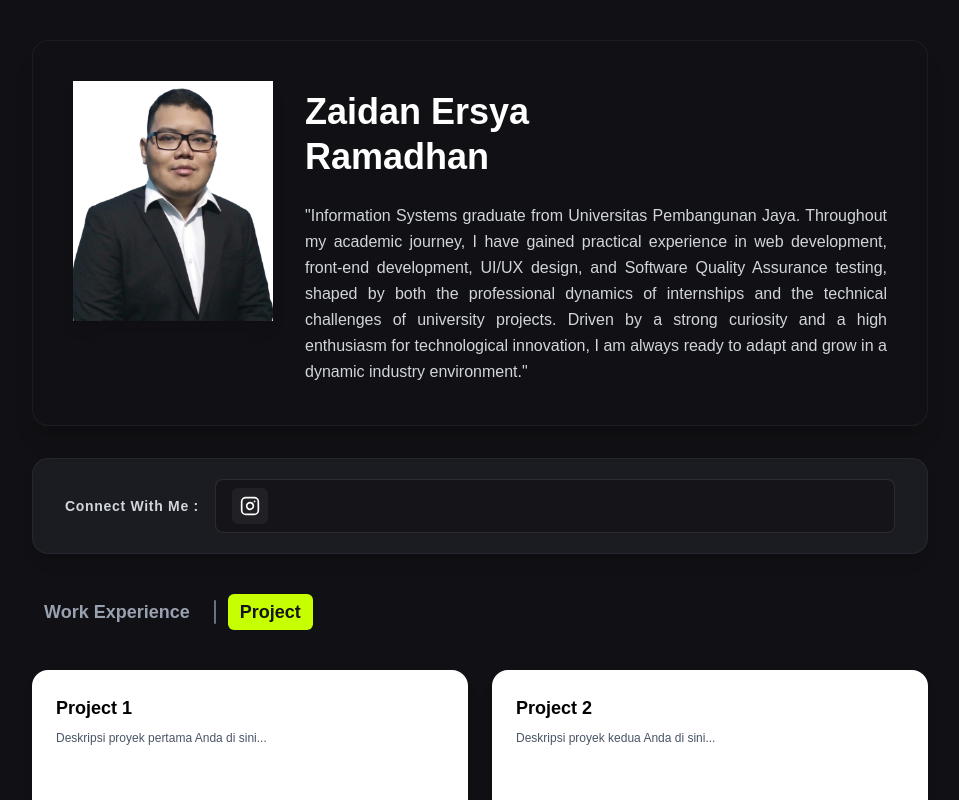
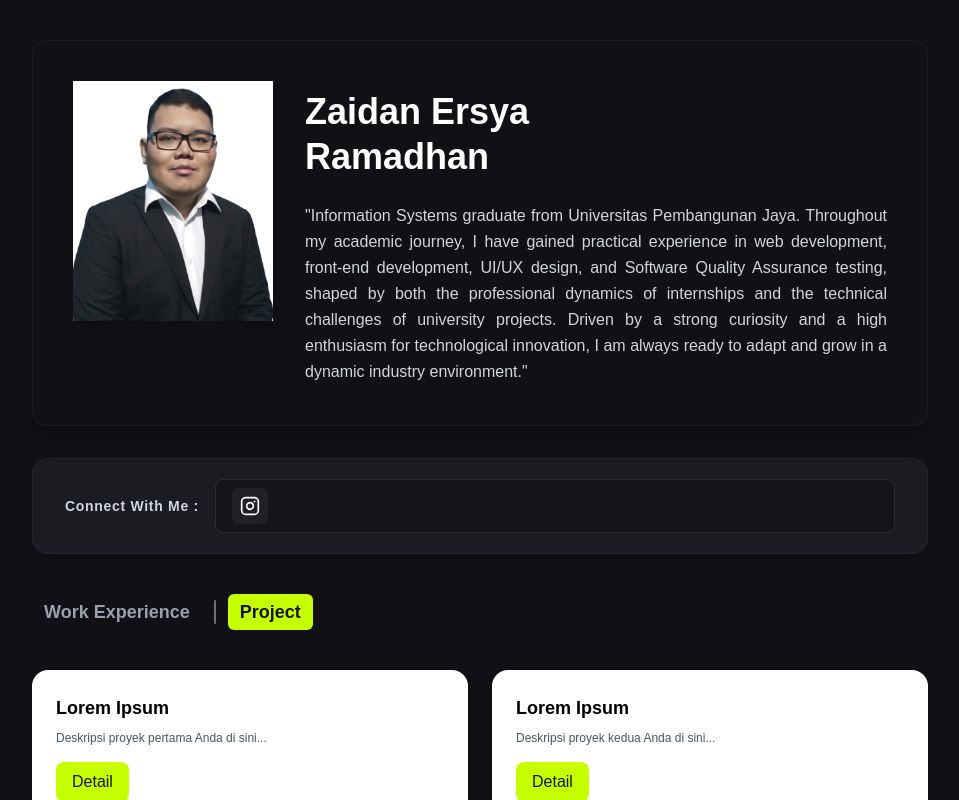
Before and after one commit to ImZard/profil, a Next.js app in the folder portofolio/: page / in a window 1280 px wide. Both pictures are taken after a click on the button "Project". Shown: the top 800 px of the page, without its empty margins (160-1119 px from the left). Built offline with nearby package versions, Linux system fonts and the light colour scheme.

Commit message:
tampilan

```diff
--- a/portofolio/src/pages/index.tsx
+++ b/portofolio/src/pages/index.tsx
@@ -157,19 +157,25 @@ export default function Home() {
               {/* Card Project 1 */}
               <div className="bg-white text-black p-6 rounded-2xl shadow-lg min-h-[320px] flex flex-col justify-between">
                 <div>
-                  <h3 className="font-bold text-lg mb-2">Project 1</h3>
+                  <h3 className="font-bold text-lg mb-2">Lorem Ipsum</h3>
                   <p className="text-xs text-gray-600">
                     Deskripsi proyek pertama Anda di sini...
                   </p>
+                  <button className="mt-4 bg-[#C6FF00] text-[#141419] py-2 px-4 rounded-lg hover:bg-[#a8e600] transition-colors">
+                    Detail
+                  </button>
                 </div>
               </div>
               {/* Card Project 2 */}
               <div className="bg-white text-black p-6 rounded-2xl shadow-lg min-h-[320px] flex flex-col justify-between">
                 <div>
-                  <h3 className="font-bold text-lg mb-2">Project 2</h3>
+                  <h3 className="font-bold text-lg mb-2">Lorem Ipsum</h3>
                   <p className="text-xs text-gray-600">
                     Deskripsi proyek kedua Anda di sini...
                   </p>
+                  <button className="mt-4 bg-[#C6FF00] text-[#141419] py-2 px-4 rounded-lg hover:bg-[#a8e600] transition-colors">
+                    Detail
+                  </button>
                 </div>
               </div>
             </>
@@ -178,7 +184,7 @@ export default function Home() {
 
         {/* FOOTER */}
         <footer className="text-center pt-8 pb-4 border-t border-white/5 text-xs text-gray-500">
-          © {new Date().getFullYear()} Zaid. All Rights Reserved.
+          © {new Date().getFullYear()} Zard. All Rights Reserved.
         </footer>
       </div>
     </div>
```
